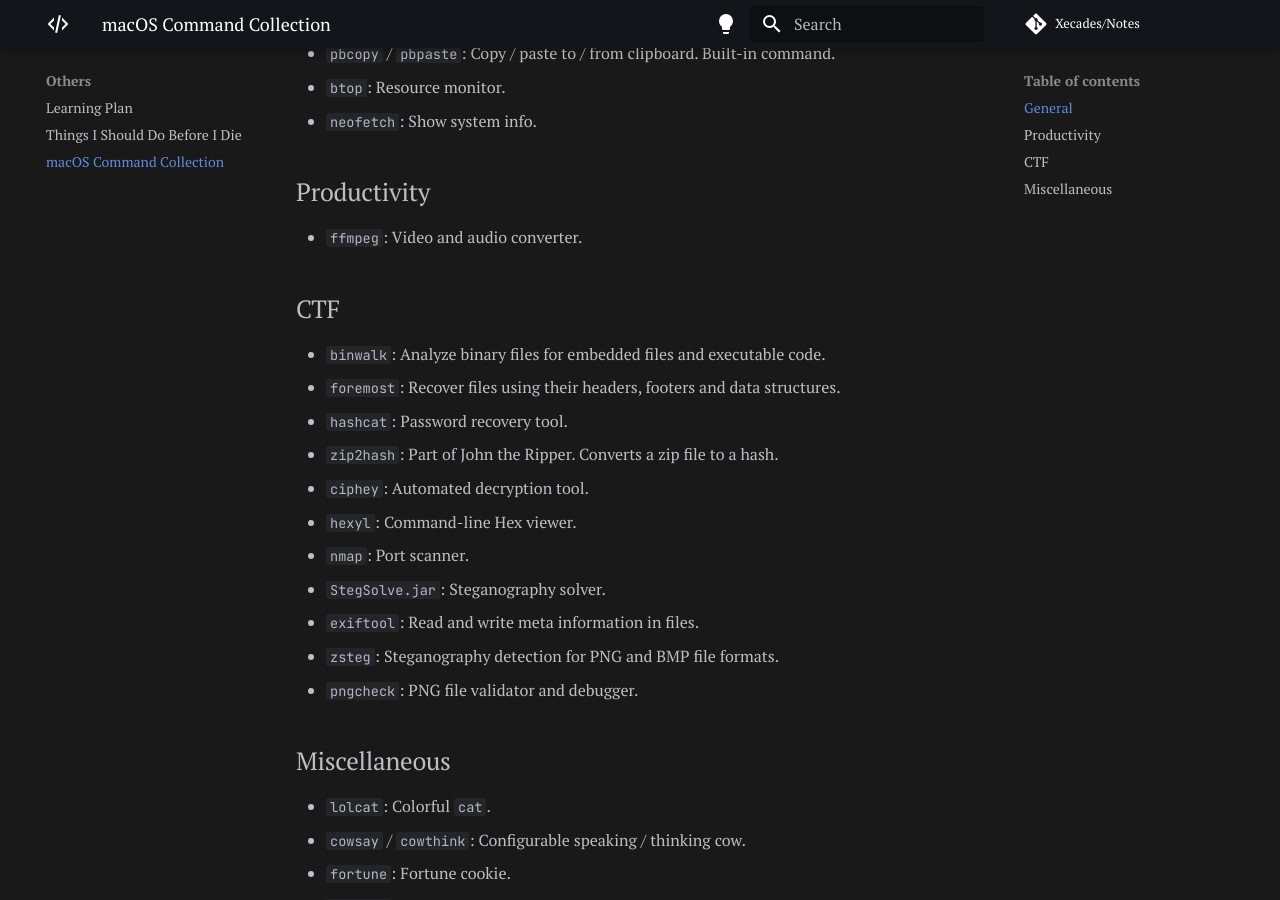
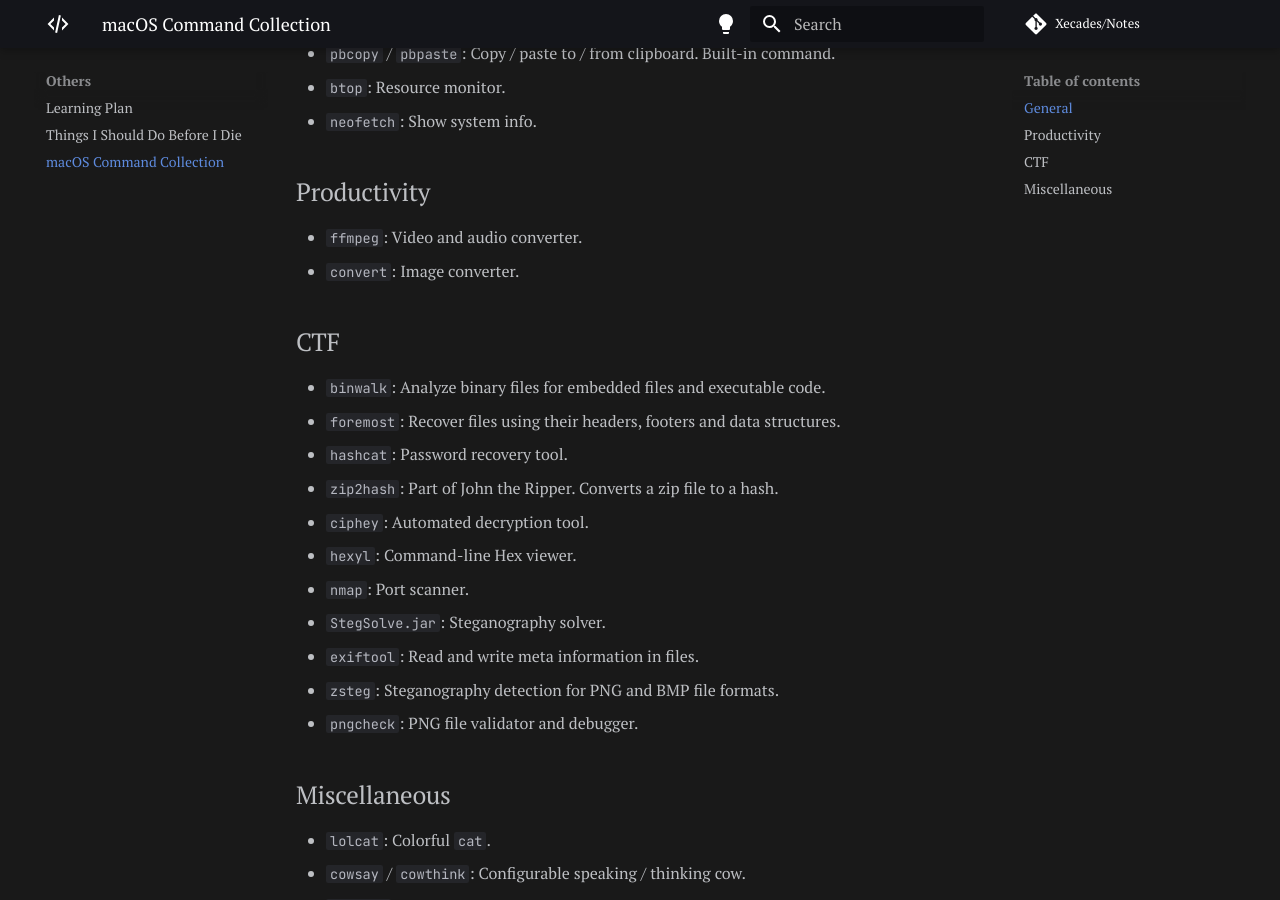
Before and after one commit to Xecades/Notes, an MkDocs documentation site: the page built from docs/others/macOS-command-collection.md, in a window 1280 px wide and 900 px high, scrolled down 706 px. Built offline with MkDocs 1.6.1 and Material for MkDocs 9.7.7, drawn with Linux system fonts in a browser that asks for light colours; comment, search, counter and statistics services are not loaded.

Commit message:
docs: add `convert` to macOS command collection

```diff
--- a/docs/others/macOS-command-collection.md
+++ b/docs/others/macOS-command-collection.md
@@ -23,6 +23,7 @@ Here is a collection of useful command-line tools for macOS.
 ## Productivity
 
  - `ffmpeg`: Video and audio converter.
+ - `convert`: Image converter.
 
 ## CTF
 
```
